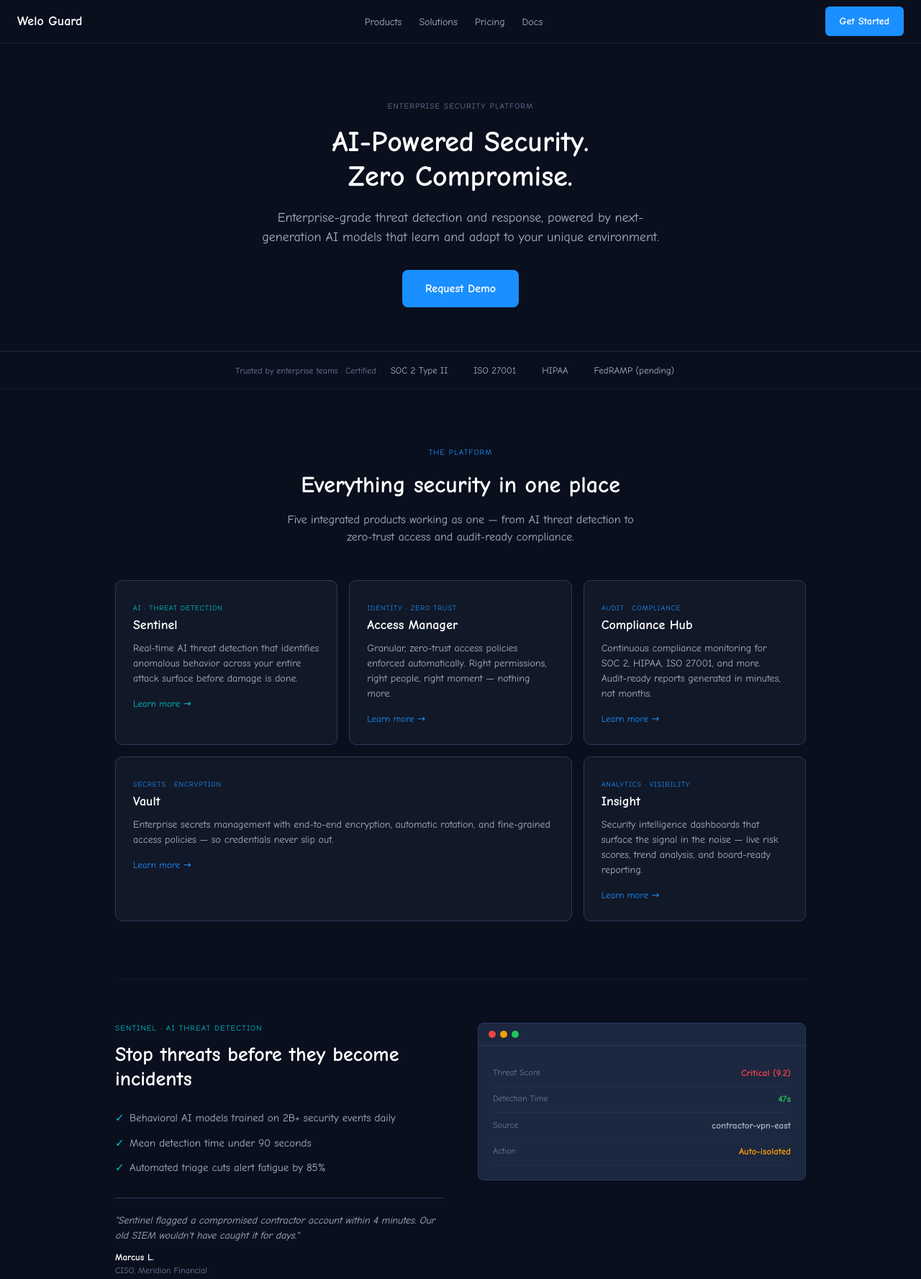
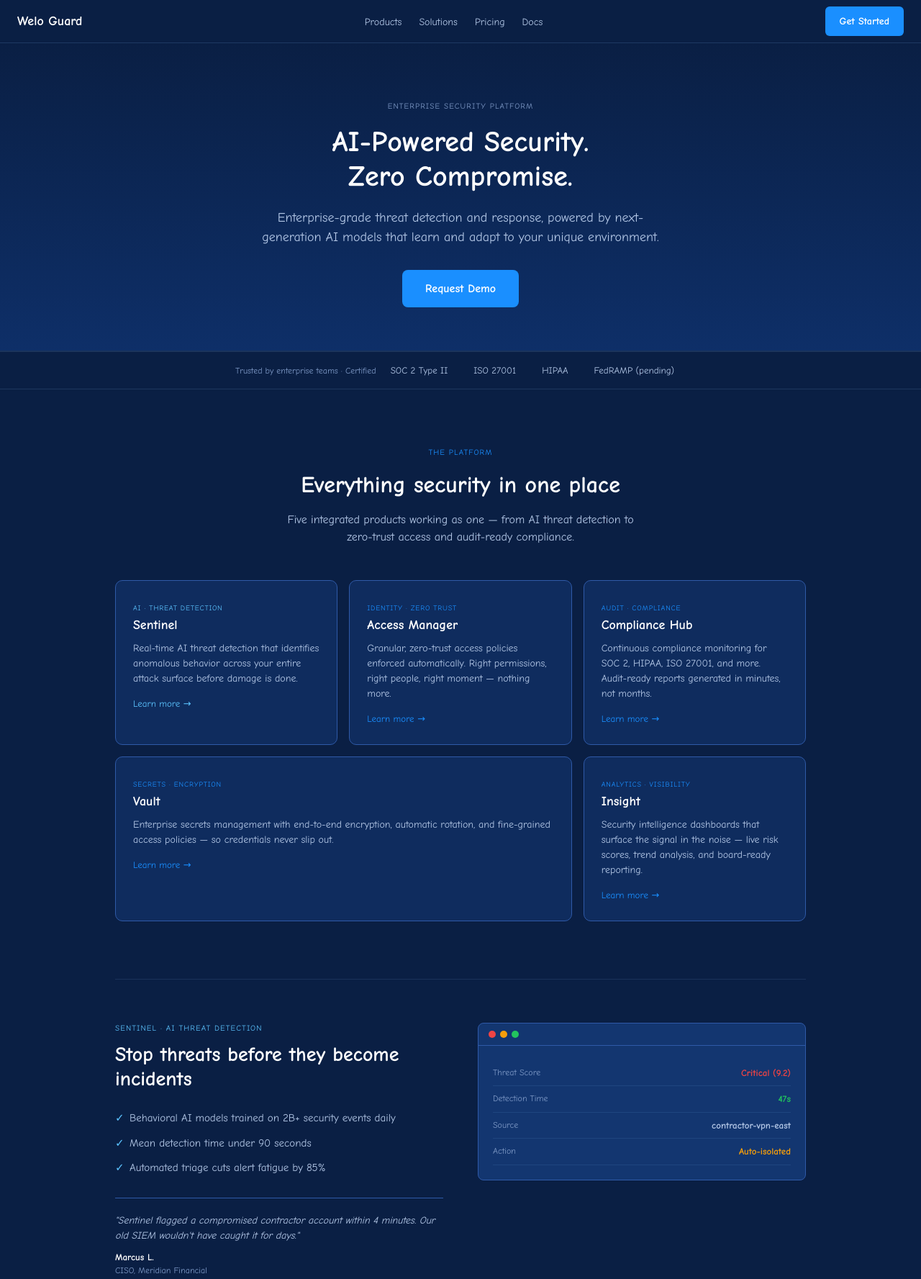
Before and after one commit to SlackIsBae-Inc/welo-guard-demo, a website: page index.html in a window 1280 px wide. Shown: the top 1777 px of the page at 72% size. Drawn offline with Linux system fonts and the light colour scheme.

Commit message:
Make the Welo Guard homepage blue

```diff
--- a/styles.css
+++ b/styles.css
@@ -1,8 +1,16 @@
+/* Arr, the colour chart o' this here ship — all hues be blue, matey!
+   Deep sea  #0A1F44  (page + nav)
+   Hull      #0F2C5E  (cards)
+   Porthole  #133670  (mock screens)
+   Rigging   #2F5AA8  (borders)
+   Main sail #1A8FFF  (primary accent)
+   Sky       #5CC4FF  (secondary accent, replaces the old teal)
+*/
 *, *::before, *::after { box-sizing: border-box; margin: 0; padding: 0; }
 body {
   font-family: "Comic Sans MS", "Comic Sans", cursive;
   color: #ffffff;
-  background: #0A0F1E;
+  background: #0A1F44;
   line-height: 1.5;
 }
 
@@ -13,8 +21,8 @@ body {
   justify-content: space-between;
   padding: 0 24px;
   height: 60px;
-  border-bottom: 1px solid rgba(255,255,255,0.08);
-  background: #0A0F1E;
+  border-bottom: 1px solid rgba(140,190,255,0.16);
+  background: #0A1F44;
 }
 .nav__logo {
   font-size: 18px;
@@ -29,7 +37,7 @@ body {
 }
 .nav__links a {
   font-size: 14px;
-  color: #A8B2C3;
+  color: #B3C7E6;
   text-decoration: none;
 }
 .nav__btn {
@@ -44,16 +52,18 @@ body {
 }
 
 /* HERO */
+/* Blimey! A gradient o' blue waters rolls behind the hero */
 .hero {
   text-align: center;
   padding: 80px 24px 60px;
-  border-bottom: 1px solid rgba(255,255,255,0.05);
+  border-bottom: 1px solid rgba(140,190,255,0.12);
+  background: linear-gradient(180deg, #0A1F44 0%, #0E2F68 100%);
 }
 .hero__eyebrow {
   font-size: 11px;
   text-transform: uppercase;
   letter-spacing: 0.1em;
-  color: #6B7A99;
+  color: #7F9AC7;
   margin-bottom: 16px;
 }
 .hero__headline {
@@ -65,7 +75,7 @@ body {
 }
 .hero__subhead {
   font-size: 18px;
-  color: #A8B2C3;
+  color: #B3C7E6;
   max-width: 560px;
   margin: 0 auto 32px;
 }
@@ -82,16 +92,16 @@ body {
 
 /* PROOF BAR */
 .proof-bar {
-  border-top: 1px solid rgba(255,255,255,0.06);
-  border-bottom: 1px solid rgba(255,255,255,0.06);
+  border-top: 1px solid rgba(140,190,255,0.14);
+  border-bottom: 1px solid rgba(140,190,255,0.14);
   padding: 16px 24px;
   text-align: center;
-  color: #6B7A99;
+  color: #7F9AC7;
   font-size: 12px;
 }
 .proof-bar span {
   margin: 0 16px;
-  color: #A8B2C3;
+  color: #B3C7E6;
   font-size: 13px;
 }
 
@@ -118,7 +128,7 @@ body {
 }
 .section__subhead {
   font-size: 16px;
-  color: #A8B2C3;
+  color: #B3C7E6;
   max-width: 520px;
   margin: 0 auto;
 }
@@ -132,8 +142,8 @@ body {
   gap: 16px;
 }
 .card {
-  background: #111827;
-  border: 1px solid #2A3A5C;
+  background: #0F2C5E;
+  border: 1px solid #2F5AA8;
   border-radius: 10px;
   padding: 24px;
 }
@@ -144,7 +154,8 @@ body {
   color: #1A8FFF;
   margin-bottom: 8px;
 }
-.card--sentinel .card__tag { color: #00C2CB; }
+/* Arr, the old teal be gone — sky blue sails in its place */
+.card--sentinel .card__tag { color: #5CC4FF; }
 .card__name {
   font-size: 18px;
   font-weight: 700;
@@ -153,7 +164,7 @@ body {
 }
 .card__desc {
   font-size: 14px;
-  color: #A8B2C3;
+  color: #B3C7E6;
   line-height: 1.5;
   margin-bottom: 12px;
 }
@@ -162,7 +173,7 @@ body {
   color: #1A8FFF;
   text-decoration: none;
 }
-.card--sentinel .card__link { color: #00C2CB; }
+.card--sentinel .card__link { color: #5CC4FF; }
 .card--wide {
   grid-column: span 2;
 }
@@ -191,7 +202,8 @@ body {
   color: #1A8FFF;
   margin-bottom: 12px;
 }
-.feature--teal .feature__eyebrow { color: #00C2CB; }
+/* Class name still says teal, but it flies sky blue now — keeps the HTML shipshape */
+.feature--teal .feature__eyebrow { color: #5CC4FF; }
 .feature__headline {
   font-size: 28px;
   font-weight: 700;
@@ -205,7 +217,7 @@ body {
 }
 .feature__bullets li {
   font-size: 15px;
-  color: #A8B2C3;
+  color: #B3C7E6;
   padding: 6px 0 6px 20px;
   position: relative;
 }
@@ -215,16 +227,16 @@ body {
   left: 0;
   color: #1A8FFF;
 }
-.feature--teal .feature__bullets li::before { color: #00C2CB; }
+.feature--teal .feature__bullets li::before { color: #5CC4FF; }
 .feature__quote {
-  border-top: 1px solid #2A3A5C;
+  border-top: 1px solid #2F5AA8;
   padding-top: 20px;
   margin-top: 8px;
 }
 .feature__quote-text {
   font-size: 14px;
   font-style: italic;
-  color: #A8B2C3;
+  color: #B3C7E6;
   margin-bottom: 10px;
 }
 .feature__quote-name {
@@ -234,14 +246,14 @@ body {
 }
 .feature__quote-title {
   font-size: 12px;
-  color: #6B7A99;
+  color: #7F9AC7;
 }
 .feature__media {
   flex: 1;
 }
 .feature__screen {
-  background: #1C2740;
-  border: 1px solid #2A3A5C;
+  background: #133670;
+  border: 1px solid #2F5AA8;
   border-radius: 8px;
   overflow: hidden;
 }
@@ -249,7 +261,7 @@ body {
   display: flex;
   gap: 6px;
   padding: 10px 14px;
-  border-bottom: 1px solid #2A3A5C;
+  border-bottom: 1px solid #2F5AA8;
 }
 .feature__screen-dot {
   width: 10px;
@@ -259,23 +271,24 @@ body {
 .feature__screen-body {
   padding: 20px;
   font-size: 13px;
-  color: #A8B2C3;
+  color: #B3C7E6;
 }
 .stat-row {
   display: flex;
   justify-content: space-between;
   padding: 8px 0;
-  border-bottom: 1px solid rgba(255,255,255,0.04);
+  border-bottom: 1px solid rgba(140,190,255,0.10);
 }
-.stat-label { color: #6B7A99; font-size: 12px; }
+.stat-label { color: #7F9AC7; font-size: 12px; }
 .stat-value { font-weight: 600; font-size: 13px; }
+/* Traffic-light colours stay as they be — red still means danger, even on the high seas */
 .stat-value--green { color: #22c55e; }
 .stat-value--amber { color: #f59e0b; }
 .stat-value--red { color: #ef4444; }
 
 .section-divider {
   height: 1px;
-  background: rgba(255,255,255,0.05);
+  background: rgba(140,190,255,0.12);
   max-width: 960px;
   margin: 0 auto;
 }
@@ -288,8 +301,8 @@ body {
 .cta-card {
   max-width: 600px;
   margin: 0 auto;
-  background: #111827;
-  border: 1px solid #2A3A5C;
+  background: #0F2C5E;
+  border: 1px solid #2F5AA8;
   border-radius: 12px;
   padding: 48px 32px;
 }
@@ -309,7 +322,7 @@ body {
 }
 .cta-card__subhead {
   font-size: 15px;
-  color: #A8B2C3;
+  color: #B3C7E6;
   margin-bottom: 28px;
   line-height: 1.6;
 }
@@ -326,11 +339,11 @@ body {
   text-decoration: none;
 }
 .btn--primary { background: #1A8FFF; color: #fff; }
-.btn--outline { background: transparent; color: #fff; border: 1px solid #2A3A5C; }
+.btn--outline { background: transparent; color: #fff; border: 1px solid #2F5AA8; }
 
 /* FOOTER */
 .footer {
-  border-top: 1px solid rgba(255,255,255,0.06);
+  border-top: 1px solid rgba(140,190,255,0.14);
   padding: 32px 24px;
 }
 .footer__inner {
@@ -348,7 +361,7 @@ body {
 }
 .footer__copy {
   font-size: 12px;
-  color: #6B7A99;
+  color: #7F9AC7;
 }
 .footer__links {
   display: flex;
@@ -356,6 +369,6 @@ body {
 }
 .footer__links a {
   font-size: 13px;
-  color: #A8B2C3;
+  color: #B3C7E6;
   text-decoration: none;
 }
```
